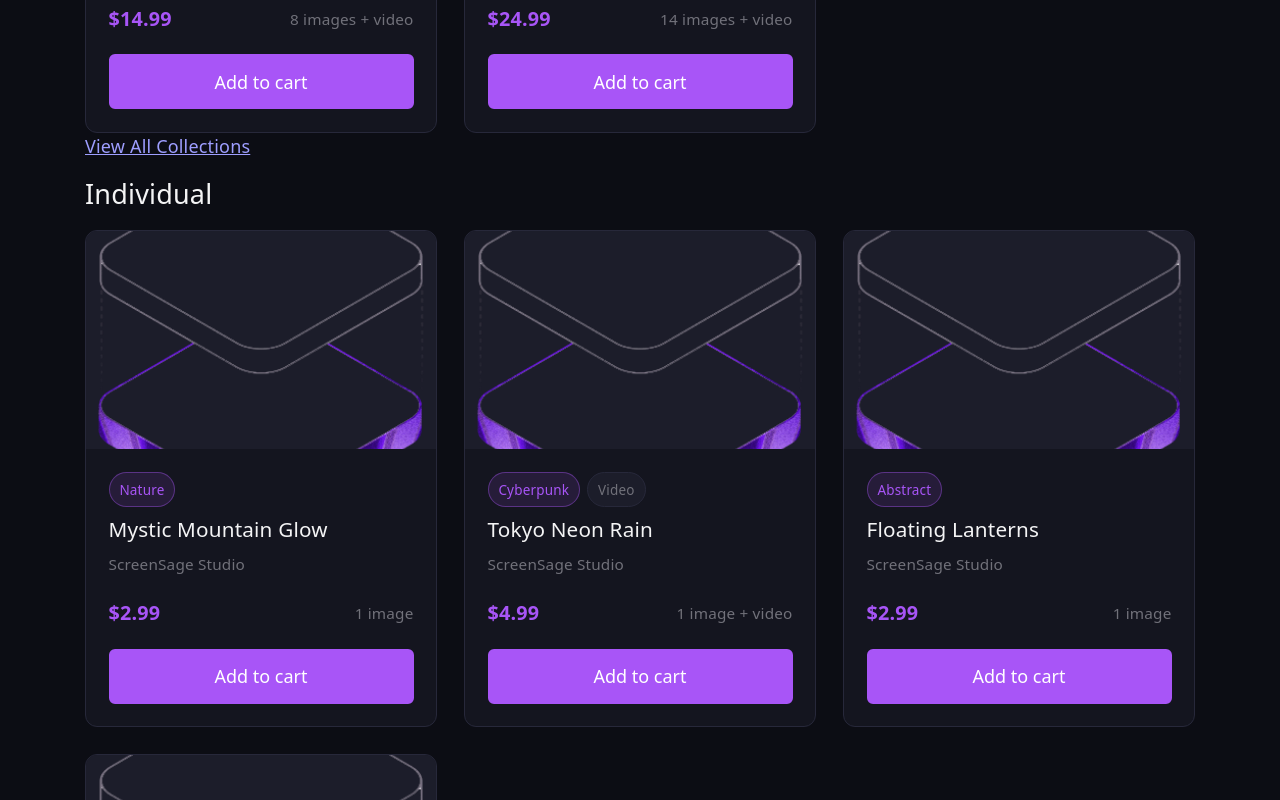
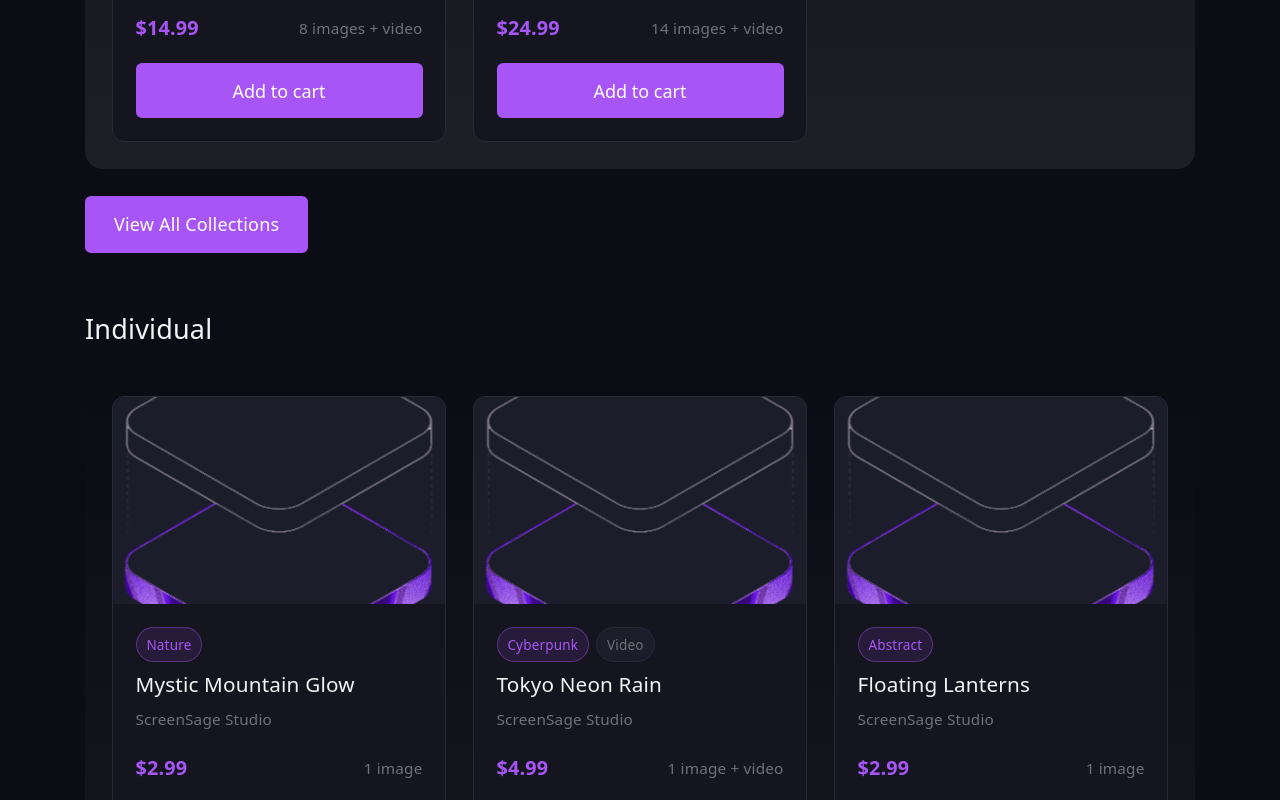
Before and after one commit to Courressa/ScreenSage, a React (Vite) app: page / in a window 1280 px wide. Shown: the part 1720-2520 px from the top of the page. Built offline with nearby package versions, Linux system fonts and the light colour scheme.

Commit message:
Add styling to product showcase and button on homepage

```diff
--- a/src/pages/HomePage.jsx
+++ b/src/pages/HomePage.jsx
@@ -38,21 +38,25 @@ export default function HomePage() {
         </div>
       </section>
 
-      <section aria-label="Collections">
+      <section aria-label="Collections" className="product-showcase">
         <h2>Collections</h2>
-        <DisplayGrid products={firstFewCollections} />
+        <div className="product-showcase__home">
+          <DisplayGrid products={firstFewCollections} />
+        </div>
         <Link
           to="/products?type=collection"
-          className="view-all-button"
+          className="btn btn--primary"
           onClick={() => { window.scrollTo(0, 0); }}
         >View All Collections</Link>
       </section>
-      <section aria-label="Individual">
+      <section aria-label="Individual" className="product-showcase">
         <h2>Individual</h2>
-        <DisplayGrid products={firstFewIndividuals} />
+        <div className="product-showcase__home">
+          <DisplayGrid products={firstFewIndividuals} />
+        </div>
         <Link
           to="/products?type=individual"
-          className="view-all-button"
+          className="btn btn--primary"
           onClick={() => { window.scrollTo(0, 0); }}
         >View All Individuals</Link>
       </section>
--- a/src/pages/ProductPage.jsx
+++ b/src/pages/ProductPage.jsx
@@ -13,7 +13,7 @@ export default function ProductPage() {
       <div className="page not-found">
         <h1>Product not found</h1>
         <p>The product you&apos;re looking for doesn&apos;t exist.</p>
-        <Link to="/" className="btn btn--primary">
+        <Link to="/products" className="btn btn--primary">
           Back to products
         </Link>
       </div>
--- a/src/styles/display.css
+++ b/src/styles/display.css
@@ -336,6 +336,18 @@
   display: block;
 }
 
+.product-showcase {
+  margin-bottom: 3.5rem;
+}
+
+.product-showcase__home {
+  margin: 1.5rem 0;
+  padding: 1.5rem;
+  border-radius: 1rem;
+  background: linear-gradient(to bottom, rgba(255, 0, 149, 0), rgba(234, 251, 255, 0.074));
+
+}
+
 @media (max-width: 900px) {
   .how-it-works {
     grid-template-columns: 1fr;
```
